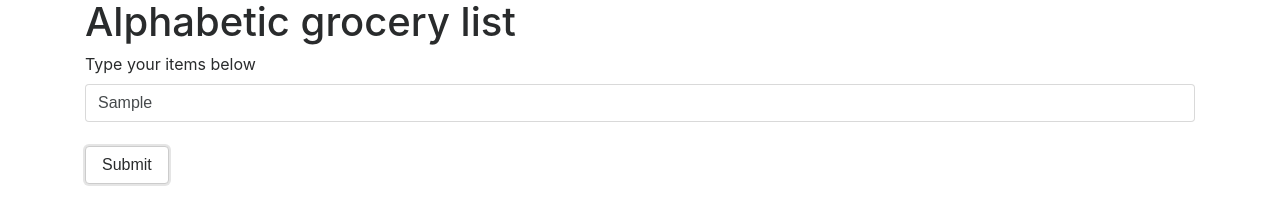
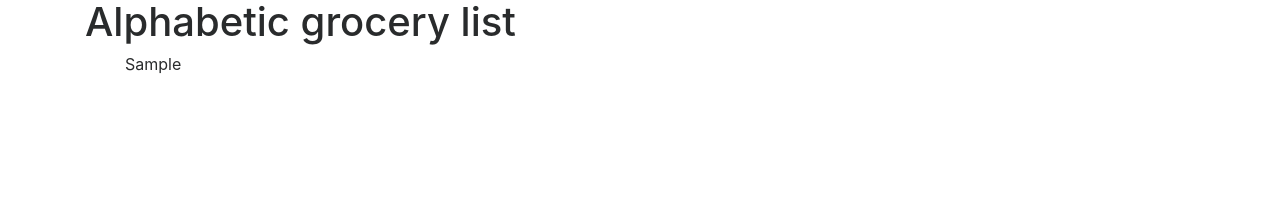
Before and after one commit to angelor88/Grocery, a plain HTML site: page index.html in a window 1280 px wide. Both pictures are taken after typing "Sample" into the empty fields and a click on the button "Submit". Drawn offline with Linux system fonts and the light colour scheme.

Commit message:
Adds logic interface.

```diff
--- a/index.html
+++ b/index.html
@@ -23,7 +23,9 @@
 
 
       </form>
+      <ul class="result">
 
+      </ul>
 
     </div>
   </body>
--- a/js/scripts.js
+++ b/js/scripts.js
@@ -1,11 +1,14 @@
 //business logic
 var items = [];
-items.
+
 
 //User Interface
 $(document).ready(function() {
   $("#submitButton").click(function() {
       $("#groceryForm").hide();
+      var result = $("#items-input").val();
 
+
+      $(".result").text(result);
   });
 });
```
